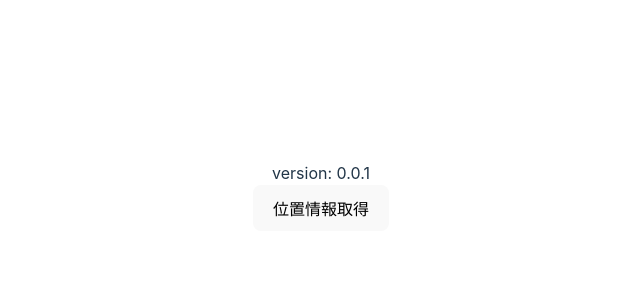
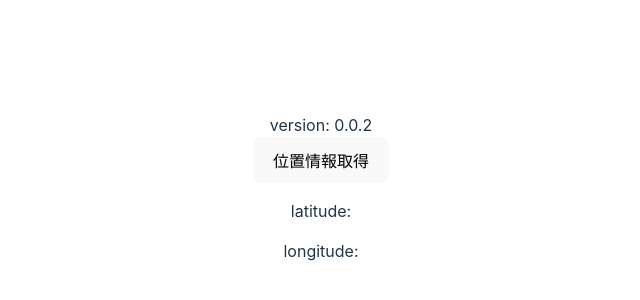
Before and after one commit to oligeon-dev/geo, a React (Vite) app: page / in a window 1280 px wide. Shown: the part 204-504 px from the top of the page, without its empty margins (319-959 px from the left). Built offline with nearby package versions, Linux system fonts and the light colour scheme.

Commit message:
display lat and lon

```diff
--- a/src/App.tsx
+++ b/src/App.tsx
@@ -1,16 +1,26 @@
+import { useState } from "react";
 import "./App.css";
 
 function App() {
+  const [latitude, setLatitude] = useState<number>();
+  const [longitude, setLongitude] = useState<number>();
   const onClick = () => {
     navigator.geolocation.getCurrentPosition(successCallback, errorCallback);
   };
 
-  const successCallback = () => {};
+  const successCallback = (position: GeolocationPosition) => {
+    setLatitude(position.coords.latitude);
+    setLongitude(position.coords.longitude);
+  };
   const errorCallback = () => {};
   return (
     <>
-      <div>version: 0.0.1</div>
+      <div>version: 0.0.2</div>
       <button onClick={onClick}>位置情報取得</button>
+      <div>
+        <p>latitude: {latitude}</p>
+        <p>longitude: {longitude}</p>
+      </div>
     </>
   );
 }
```
